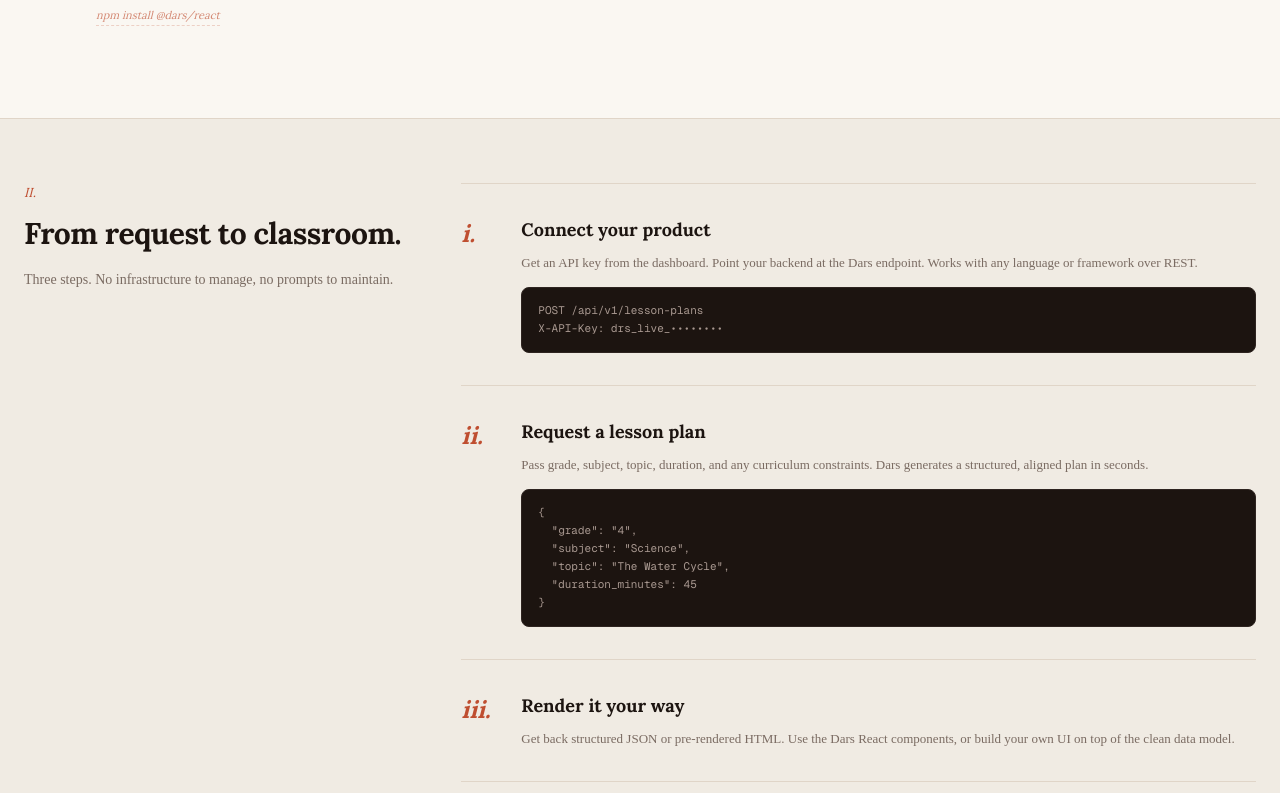
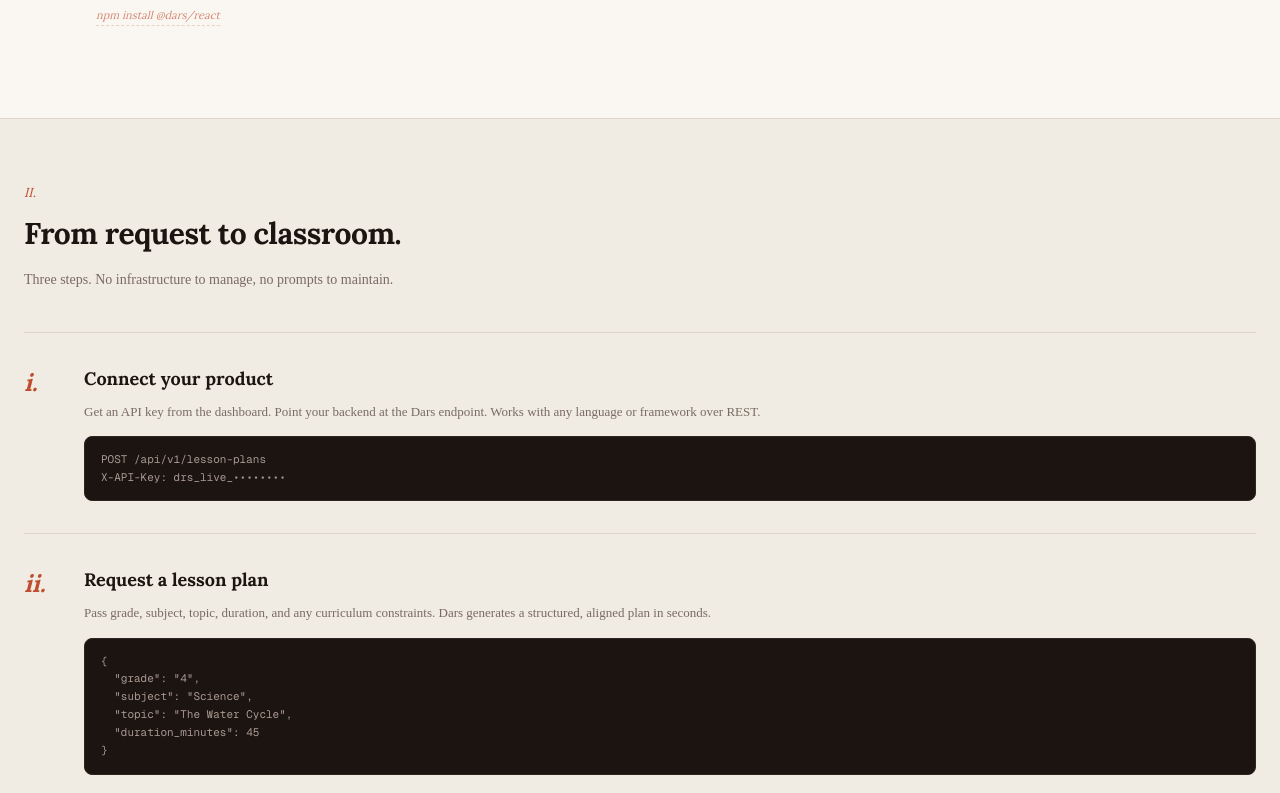
Before and after one commit to Orenda-Project/dars, a Next.js app in the folder webapp/: page / in a window 1280 px wide. Shown: the part 2267-3060 px from the top of the page. Built offline with nearby package versions, Linux system fonts and the light colour scheme.

Commit message:
fix(webapp): replace gridTemplateColumns inline style with Tailwind class

```diff
--- a/webapp/src/components/templates/landing-template.tsx
+++ b/webapp/src/components/templates/landing-template.tsx
@@ -134,8 +134,7 @@
       {/* How it works */}
       <section
         id="how"
-        className="bg-dars-parchment-mid px-14 py-24 border-b border-dars-rule-light grid gap-20 items-start sm:px-6 sm:py-16 sm:grid-cols-1 sm:gap-10"
-        style={{ gridTemplateColumns: "1fr 2fr" }}
+        className="bg-dars-parchment-mid px-14 py-24 border-b border-dars-rule-light grid grid-cols-[1fr_2fr] gap-20 items-start sm:px-6 sm:py-16 sm:grid-cols-1 sm:gap-10"
       >
         <div className="sticky top-[100px] sm:static">
           <span className="block font-serif text-[13px] text-dars-terra italic mb-2">II.</span>
```
